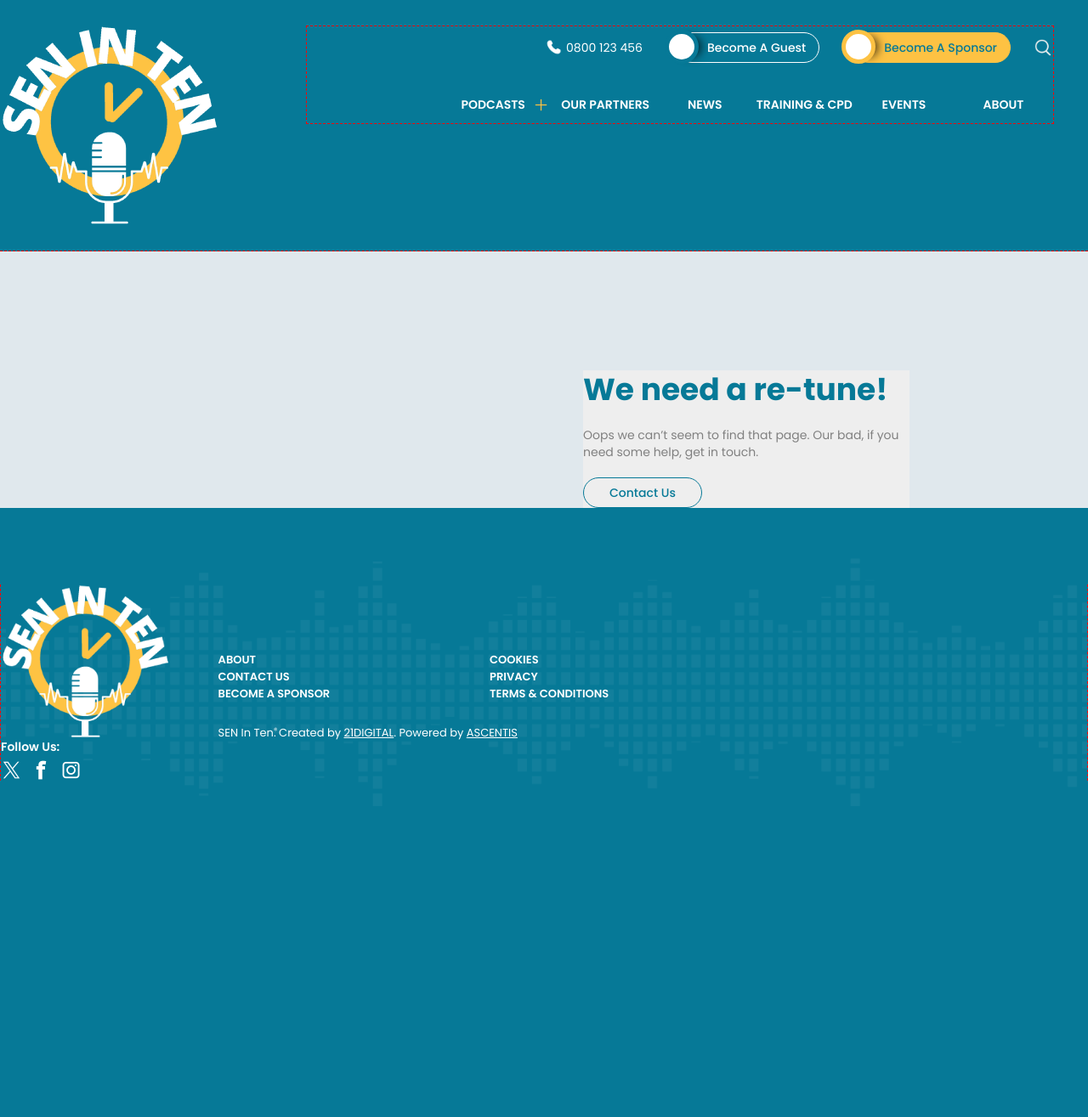
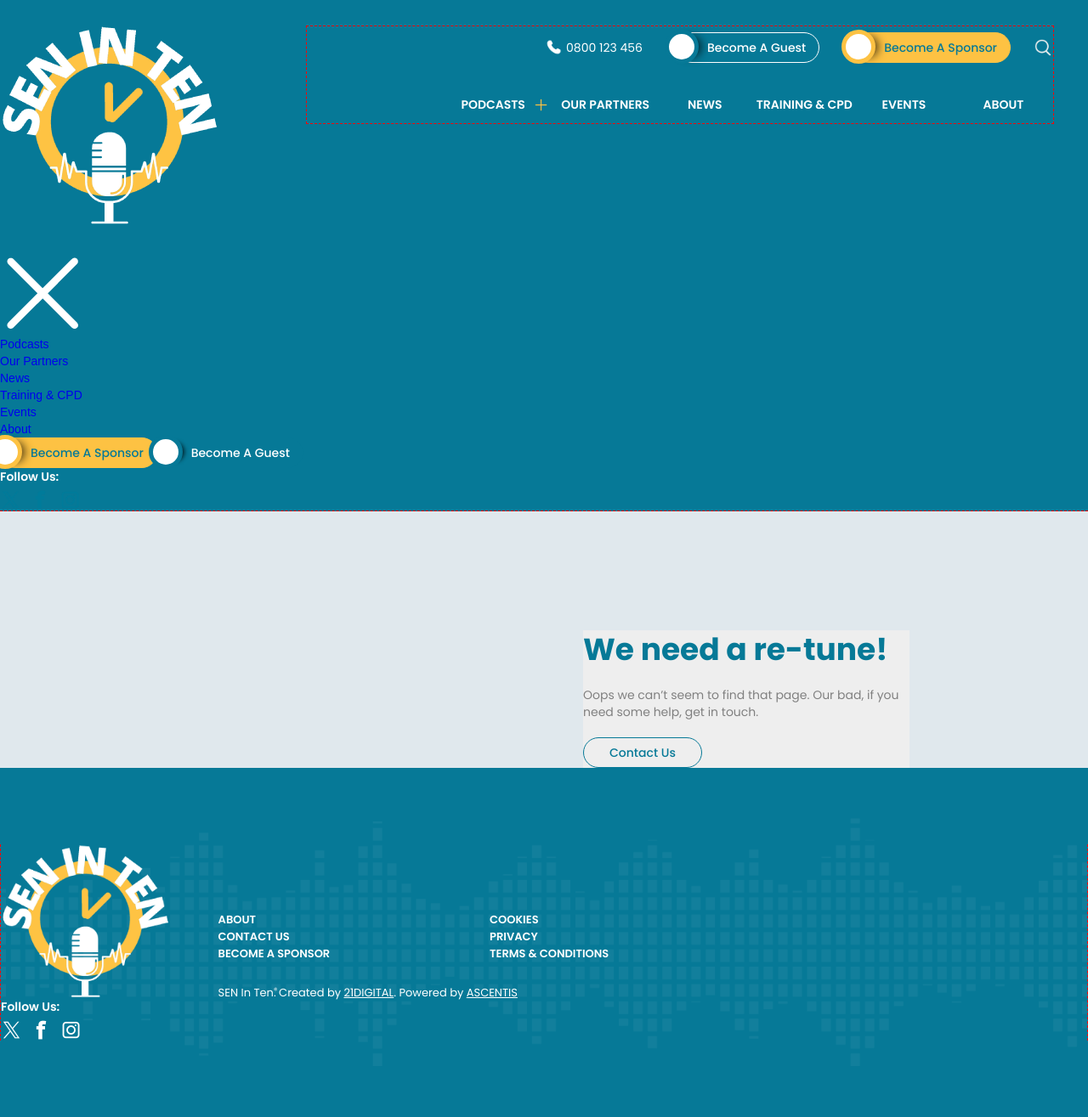
Before and after one commit to leetwentyone/SEN-In-Ten, a PHP site: page /404.php in a window 1280 px wide. Shown: the whole page at 85% size. Before the commit the page ends 919 px from the top, so only its background shows below. Run offline with PHP 8.4, Linux system fonts and the light colour scheme.

Commit message:
updated templates

```diff
--- a/includes/header.php
+++ b/includes/header.php
@@ -69,4 +69,47 @@
     </form>
   </div>
 
+  <div class="mobile-menu">
+
+    <div class="close-container">
+      <a href="#" class="close"><img src="images/icons/close.png"></a>
+    </div>
+
+    <nav>
+      <ul>
+        <li>
+          <a href="podcasts.php">Podcasts</a>
+        </li>
+        <li>
+          <a href="our-partners.php">Our Partners</a>
+        </li>
+        <li>
+          <a href="news.php">News</a>
+        </li>
+        <li>
+          <a href="training-cpd.php">Training &amp; CPD</a>
+        </li>
+        <li>
+          <a href="events.php">Events</a>
+        </li>
+        <li>
+          <a href="about.php">About</a>
+        </li>
+      </ul>
+    </nav>
+
+    <a href="#" class="yellow-icon"><span></span>Become A Sponsor</a>
+    <a href="#" class="blue-icon"><span></span>Become A Guest</a>
+
+    <div class="socials">
+      <p>Follow Us:</p>
+      <ul>
+        <li><a href="#" target="_blank"><img src="images/icons/x.png"></a></li>
+        <li><a href="#" target="_blank"><img src="images/icons/facebook.png"></a></li>
+        <li><a href="#" target="_blank"><img src="images/icons/instagram.png"></a></li>
+      </ul>
+    </div>
+
+  </div>
+
 </header>
--- a/index.php
+++ b/index.php
@@ -130,6 +130,7 @@
 
     <div class="listen-links">
       <h4>Listen Now</h4>
+      <p>Listen to the latest episodes here or find us on Spotify, Apple Podcast and more</p>
       <ul>
         <li>
           <a href="#" target="_blank" class="blue-icon"><span></span>Listen on Spotify</a>
```
